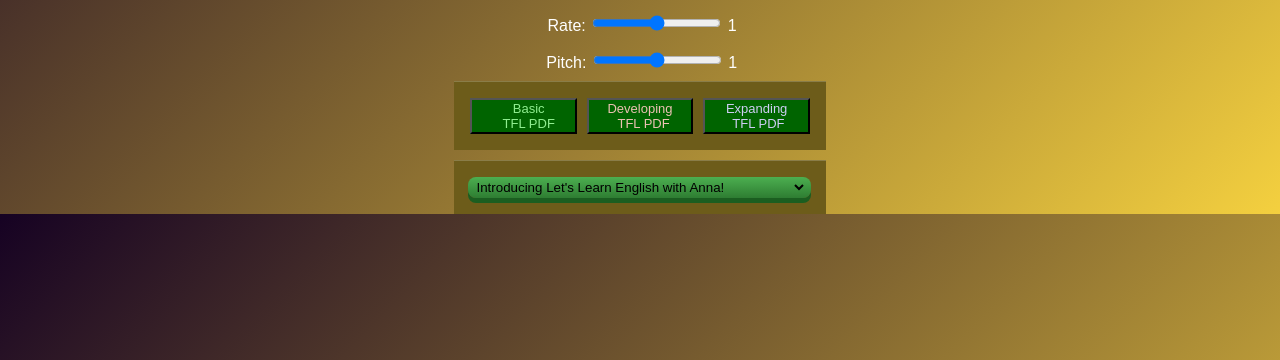
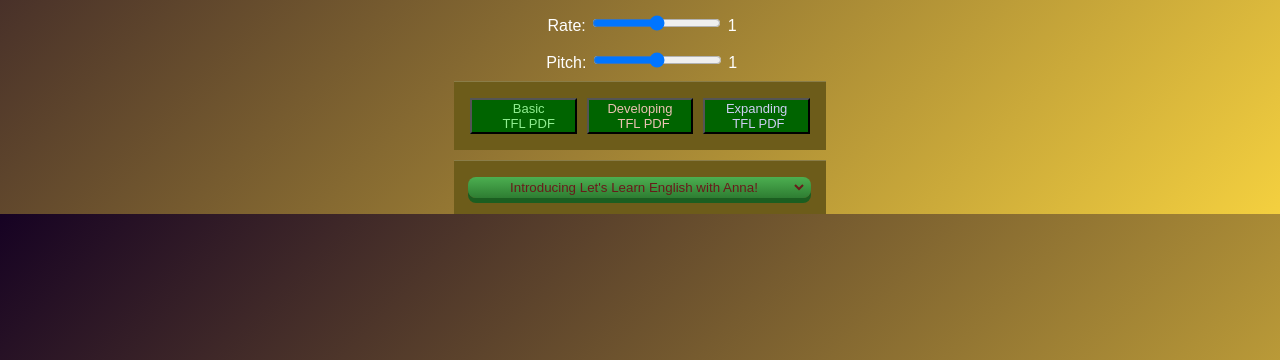
Before and after one commit to tiensgus/tiensgus.github.io, a plain HTML site: page index.html in a window 1280 px wide. Shown: the part 440-800 px from the top of the page. Drawn offline with nearby package versions, Linux system fonts and the light colour scheme; some packages are replaced by stand-ins of ours; a script that the page names is missing.

Commit message:
Add files via upload

```diff
--- a/index.html
+++ b/index.html
@@ -278,7 +278,7 @@
     </div>
 
     <div class="buttons4">
-        <button id="buttonH"><select id="select_voa" onchange="chonUnitvoa()" style="background-color: transparent; border: none;"></select></button>
+        <button id="buttonH"><select id="select_voa" onchange="chonUnitvoa()" style="background-color: transparent; border: none; color:rgb(105, 27, 27);text-align: center;"></select></button>
     </div>
 
     <!--CHO BAI TAP-->
```
